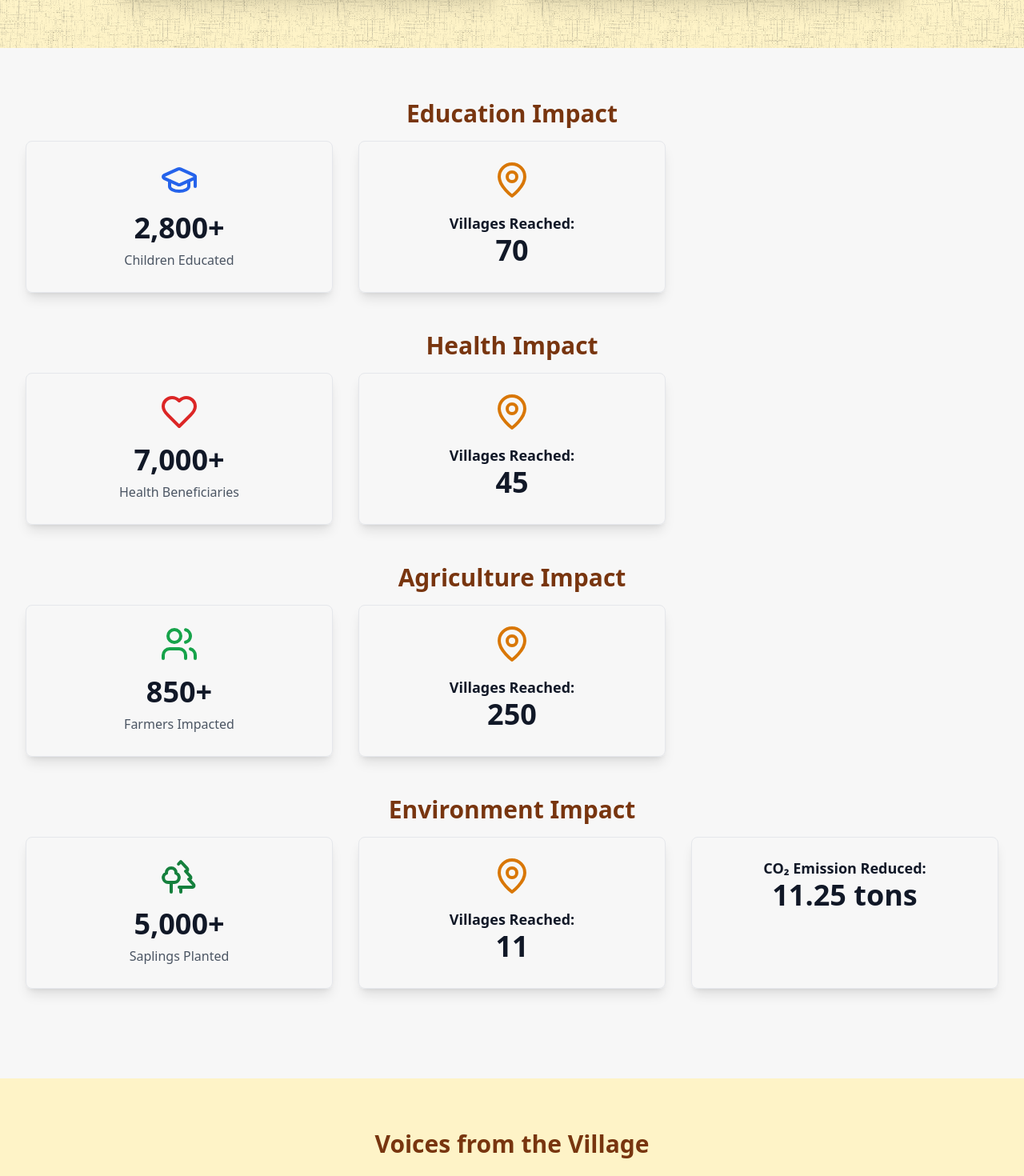
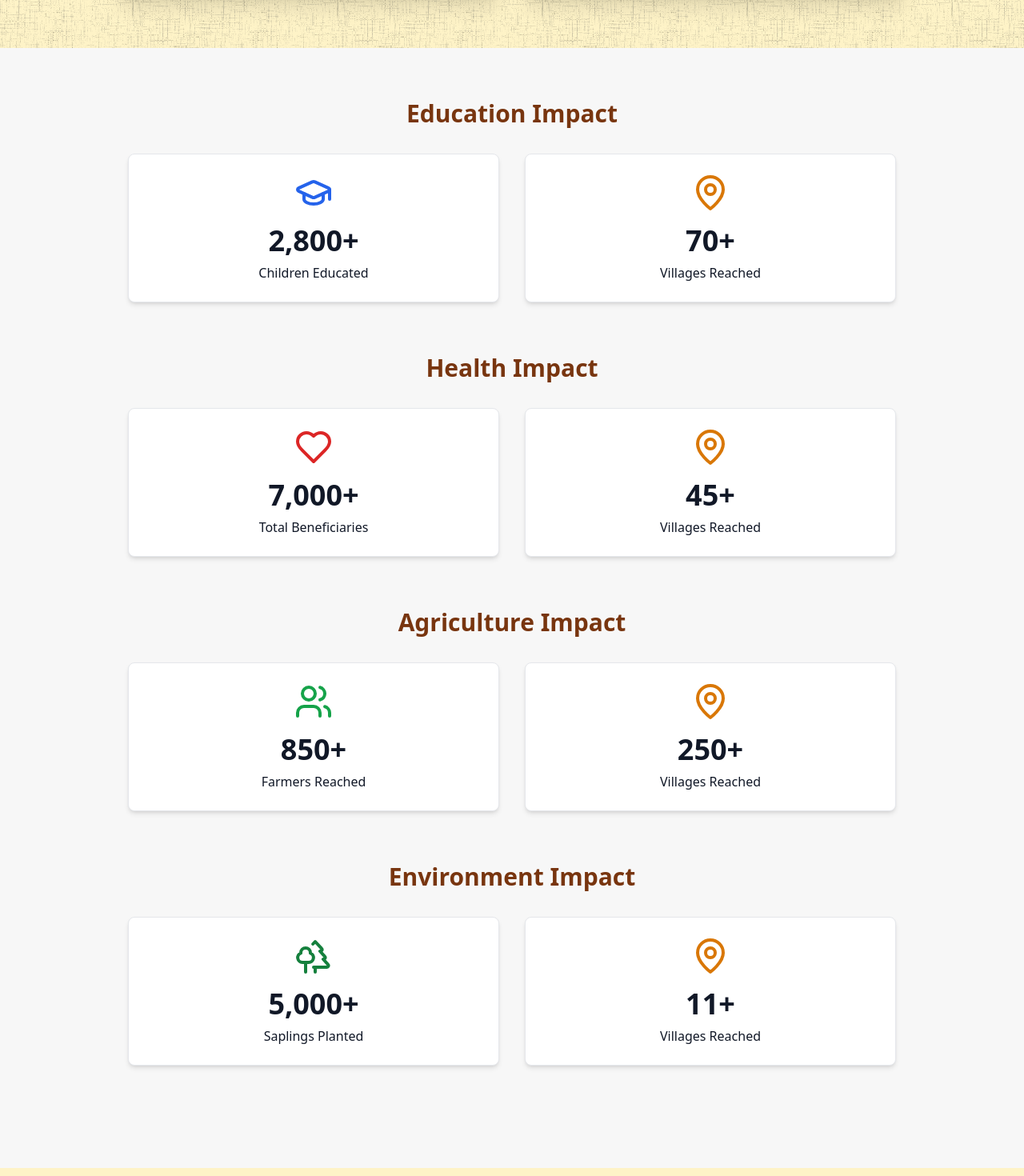
Before and after one commit to adityspecial/new-village, a React (Vite) app in the folder project/: page / in a window 1280 px wide. Shown: the part 1840-3310 px from the top of the page at 80% size. Built offline with nearby package versions, Linux system fonts and the light colour scheme.

Commit message:
Updated Statistics.tsx

```diff
--- a/project/src/components/Statistics.tsx
+++ b/project/src/components/Statistics.tsx
@@ -5,185 +5,136 @@ import { GraduationCap, Heart, Users, Trees, MapPin } from 'lucide-react';
 const Statistics = () => {
   return (
     <section className="py-16 bg-[#f7f7f7]">
-      <div className="max-w-7xl mx-auto px-4 sm:px-6 lg:px-8">
-        {/* Education Section */}
-        <div className="mb-12">
-          <h2 className="text-3xl font-bold text-center text-amber-900 mb-4">
-            Education Impact
-          </h2>
-          <div className="grid grid-cols-1 sm:grid-cols-2 lg:grid-cols-3 gap-8">
-            <motion.div
-              initial={{ opacity: 0, y: 20 }}
-              whileInView={{ opacity: 1, y: 0 }}
-              viewport={{ once: true }}
-              className="text-center border p-6 rounded-lg shadow-lg hover:shadow-xl transition-shadow duration-300"
-            >
-              <GraduationCap className="w-12 h-12 text-blue-600 mx-auto mb-4" />
+      <div className="max-w-5xl mx-auto px-4 sm:px-6 lg:px-8">
+
+        {/* Education */}
+        <div className="mb-16 text-center">
+          <h2 className="text-3xl font-bold text-amber-900 mb-8">Education Impact</h2>
+          <div className="grid grid-cols-1 sm:grid-cols-2 gap-8 justify-center">
+            {[{
+              Icon: GraduationCap,
+              iconColor: 'text-blue-600',
+              value: '2,800+',
+              label: 'Children Educated',
+              bg: 'hover:bg-blue-600',
+            }, {
+              Icon: MapPin,
+              iconColor: 'text-amber-600',
+              value: '70+',
+              label: 'Villages Reached',
+              bg: 'hover:bg-orange-500',
+            }].map((item, index) => (
               <motion.div
-                initial={{ scale: 0 }}
-                whileInView={{ scale: 1 }}
-                className="text-4xl font-bold text-gray-900 mb-2"
+                key={index}
+                className={`group border p-6 rounded-lg shadow text-center bg-white transform hover:scale-105 transition duration-300 ease-in-out shadow-md hover:shadow-lg text-gray-900 hover:text-white cursor-pointer ${item.bg}`}
+                initial={{ opacity: 0, y: 20 }}
+                whileInView={{ opacity: 1, y: 0 }}
+                viewport={{ once: true }}
               >
-                2,800+
+                <item.Icon className={`w-12 h-12 mx-auto mb-4 ${item.iconColor} group-hover:text-white`} />
+                <div className="text-4xl font-bold mb-2">{item.value}</div>
+                <p>{item.label}</p>
               </motion.div>
-              <p className="text-gray-600">Children Educated</p>
-            </motion.div>
-            <motion.div
-              initial={{ opacity: 0, y: 20 }}
-              whileInView={{ opacity: 1, y: 0 }}
-              viewport={{ once: true }}
-              className="text-center border p-6 rounded-lg shadow-lg hover:shadow-xl transition-shadow duration-300"
-            >
-              <MapPin className="w-12 h-12 text-amber-600 mx-auto mb-4" />
-              <p className="text-lg font-bold text-gray-900">Villages Reached:</p>
-              <motion.div
-                initial={{ scale: 0 }}
-                whileInView={{ scale: 1 }}
-                className="text-4xl font-bold text-gray-900 mb-2"
-              >
-                70
-              </motion.div>
-            </motion.div>
+            ))}
           </div>
         </div>
 
-        {/* Health Section */}
-        <div className="mb-12">
-          <h2 className="text-3xl font-bold text-center text-amber-900 mb-4">
-            Health Impact
-          </h2>
-          <div className="grid grid-cols-1 sm:grid-cols-2 lg:grid-cols-3 gap-8">
-            <motion.div
-              initial={{ opacity: 0, y: 20 }}
-              whileInView={{ opacity: 1, y: 0 }}
-              viewport={{ once: true }}
-              className="text-center border p-6 rounded-lg shadow-lg hover:shadow-xl transition-shadow duration-300"
-            >
-              <Heart className="w-12 h-12 text-red-600 mx-auto mb-4" />
+        {/* Health */}
+        <div className="mb-16 text-center">
+          <h2 className="text-3xl font-bold text-amber-900 mb-8">Health Impact</h2>
+          <div className="grid grid-cols-1 sm:grid-cols-2 gap-8 justify-center">
+            {[{
+              Icon: Heart,
+              iconColor: 'text-red-600',
+              value: '7,000+',
+              label: 'Total Beneficiaries',
+              bg: 'hover:bg-red-600',
+            }, {
+              Icon: MapPin,
+              iconColor: 'text-amber-600',
+              value: '45+',
+              label: 'Villages Reached',
+              bg: 'hover:bg-orange-500',
+            }].map((item, index) => (
               <motion.div
-                initial={{ scale: 0 }}
-                whileInView={{ scale: 1 }}
-                className="text-4xl font-bold text-gray-900 mb-2"
+                key={index}
+                className={`group border p-6 rounded-lg shadow text-center bg-white transform hover:scale-105 transition duration-300 ease-in-out shadow-md hover:shadow-lg text-gray-900 hover:text-white cursor-pointer ${item.bg}`}
+                initial={{ opacity: 0, y: 20 }}
+                whileInView={{ opacity: 1, y: 0 }}
+                viewport={{ once: true }}
               >
-                7,000+
+                <item.Icon className={`w-12 h-12 mx-auto mb-4 ${item.iconColor} group-hover:text-white`} />
+                <div className="text-4xl font-bold mb-2">{item.value}</div>
+                <p>{item.label}</p>
               </motion.div>
-              <p className="text-gray-600">Health Beneficiaries</p>
-            </motion.div>
-            <motion.div
-              initial={{ opacity: 0, y: 20 }}
-              whileInView={{ opacity: 1, y: 0 }}
-              viewport={{ once: true }}
-              className="text-center border p-6 rounded-lg shadow-lg hover:shadow-xl transition-shadow duration-300"
-            >
-              <MapPin className="w-12 h-12 text-amber-600 mx-auto mb-4" />
-              <p className="text-lg font-bold text-gray-900">Villages Reached:</p>
-              <motion.div
-                initial={{ scale: 0 }}
-                whileInView={{ scale: 1 }}
-                className="text-4xl font-bold text-gray-900 mb-2"
-              >
-                45
-              </motion.div>
-            </motion.div>
+            ))}
           </div>
         </div>
 
-        {/* Agriculture Section */}
-        <div className="mb-12">
-          <h2 className="text-3xl font-bold text-center text-amber-900 mb-4">
-            Agriculture Impact
-          </h2>
-          <div className="grid grid-cols-1 sm:grid-cols-2 lg:grid-cols-3 gap-8">
-            <motion.div
-              initial={{ opacity: 0, y: 20 }}
-              whileInView={{ opacity: 1, y: 0 }}
-              viewport={{ once: true }}
-              className="text-center border p-6 rounded-lg shadow-lg hover:shadow-xl transition-shadow duration-300"
-            >
-              <Users className="w-12 h-12 text-green-600 mx-auto mb-4" />
+        {/* Agriculture */}
+        <div className="mb-16 text-center">
+          <h2 className="text-3xl font-bold text-amber-900 mb-8">Agriculture Impact</h2>
+          <div className="grid grid-cols-1 sm:grid-cols-2 gap-8 justify-center">
+            {[{
+              Icon: Users,
+              iconColor: 'text-green-600',
+              value: '850+',
+              label: 'Farmers Reached',
+              bg: 'hover:bg-green-400',
+            }, {
+              Icon: MapPin,
+              iconColor: 'text-amber-600',
+              value: '250+',
+              label: 'Villages Reached',
+              bg: 'hover:bg-orange-500',
+            }].map((item, index) => (
               <motion.div
-                initial={{ scale: 0 }}
-                whileInView={{ scale: 1 }}
-                className="text-4xl font-bold text-gray-900 mb-2"
+                key={index}
+                className={`group border p-6 rounded-lg shadow text-center bg-white transform hover:scale-105 transition duration-300 ease-in-out shadow-md hover:shadow-lg text-gray-900 hover:text-white cursor-pointer ${item.bg}`}
+                initial={{ opacity: 0, y: 20 }}
+                whileInView={{ opacity: 1, y: 0 }}
+                viewport={{ once: true }}
               >
-                850+
+                <item.Icon className={`w-12 h-12 mx-auto mb-4 ${item.iconColor} group-hover:text-white`} />
+                <div className="text-4xl font-bold mb-2">{item.value}</div>
+                <p>{item.label}</p>
               </motion.div>
-              <p className="text-gray-600">Farmers Impacted</p>
-            </motion.div>
-            <motion.div
-              initial={{ opacity: 0, y: 20 }}
-              whileInView={{ opacity: 1, y: 0 }}
-              viewport={{ once: true }}
-              className="text-center border p-6 rounded-lg shadow-lg hover:shadow-xl transition-shadow duration-300"
-            >
-              <MapPin className="w-12 h-12 text-amber-600 mx-auto mb-4" />
-              <p className="text-lg font-bold text-gray-900">Villages Reached:</p>
-              <motion.div
-                initial={{ scale: 0 }}
-                whileInView={{ scale: 1 }}
-                className="text-4xl font-bold text-gray-900 mb-2"
-              >
-                250
-              </motion.div>
-            </motion.div>
+            ))}
           </div>
         </div>
 
-        {/* Environment Section */}
-        <div className="mb-12">
-          <h2 className="text-3xl font-bold text-center text-amber-900 mb-4">
-            Environment Impact
-          </h2>
-          <div className="grid grid-cols-1 sm:grid-cols-2 lg:grid-cols-3 gap-8">
-            <motion.div
-              initial={{ opacity: 0, y: 20 }}
-              whileInView={{ opacity: 1, y: 0 }}
-              viewport={{ once: true }}
-              className="text-center border p-6 rounded-lg shadow-lg hover:shadow-xl transition-shadow duration-300"
-            >
-              <Trees className="w-12 h-12 text-green-700 mx-auto mb-4" />
+        {/* Environment */}
+        <div className="mb-16 text-center">
+          <h2 className="text-3xl font-bold text-amber-900 mb-8">Environment Impact</h2>
+          <div className="grid grid-cols-1 sm:grid-cols-2 gap-8 justify-center">
+            {[{
+              Icon: Trees,
+              iconColor: 'text-green-700',
+              value: '5,000+',
+              label: 'Saplings Planted',
+              bg: 'hover:bg-green-800',
+            }, {
+              Icon: MapPin,
+              iconColor: 'text-amber-600',
+              value: '11+',
+              label: 'Villages Reached',
+              bg: 'hover:bg-orange-500',
+            }].map((item, index) => (
               <motion.div
-                initial={{ scale: 0 }}
-                whileInView={{ scale: 1 }}
-                className="text-4xl font-bold text-gray-900 mb-2"
+                key={index}
+                className={`group border p-6 rounded-lg shadow text-center bg-white transform hover:scale-105 transition duration-300 ease-in-out shadow-md hover:shadow-lg text-gray-900 hover:text-white cursor-pointer ${item.bg}`}
+                initial={{ opacity: 0, y: 20 }}
+                whileInView={{ opacity: 1, y: 0 }}
+                viewport={{ once: true }}
               >
-                5,000+
+                <item.Icon className={`w-12 h-12 mx-auto mb-4 ${item.iconColor} group-hover:text-white`} />
+                <div className="text-4xl font-bold mb-2">{item.value}</div>
+                <p>{item.label}</p>
               </motion.div>
-              <p className="text-gray-600">Saplings Planted</p>
-            </motion.div>
-            <motion.div
-              initial={{ opacity: 0, y: 20 }}
-              whileInView={{ opacity: 1, y: 0 }}
-              viewport={{ once: true }}
-              className="text-center border p-6 rounded-lg shadow-lg hover:shadow-xl transition-shadow duration-300"
-            >
-              <MapPin className="w-12 h-12 text-amber-600 mx-auto mb-4" />
-              <p className="text-lg font-bold text-gray-900">Villages Reached:</p>
-              <motion.div
-                initial={{ scale: 0 }}
-                whileInView={{ scale: 1 }}
-                className="text-4xl font-bold text-gray-900 mb-2"
-              >
-                11
-              </motion.div>
-            </motion.div>
-            <motion.div
-              initial={{ opacity: 0, y: 20 }}
-              whileInView={{ opacity: 1, y: 0 }}
-              viewport={{ once: true }}
-              className="text-center border p-6 rounded-lg shadow-lg hover:shadow-xl transition-shadow duration-300"
-            >
-              <p className="text-lg font-bold text-gray-900">CO₂ Emission Reduced:</p>
-              <motion.div
-                initial={{ scale: 0 }}
-                whileInView={{ scale: 1 }}
-                className="text-4xl font-bold text-gray-900 mb-2"
-              >
-                11.25 tons
-              </motion.div>
-            </motion.div>
+            ))}
           </div>
         </div>
+
       </div>
     </section>
   );
```
